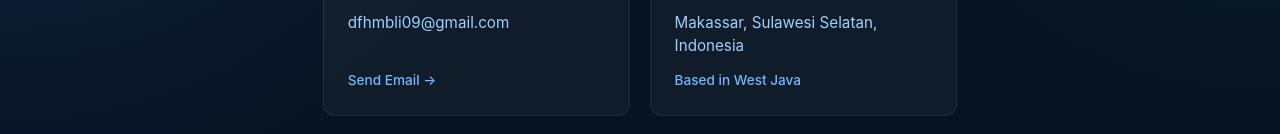
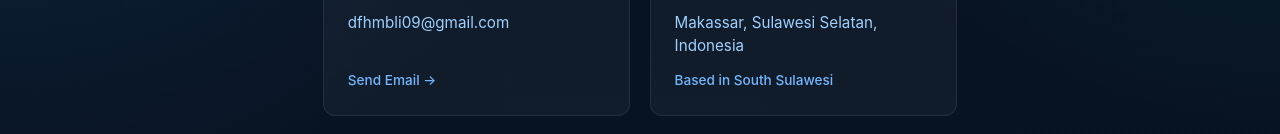
Before and after one commit to dfhmbliii/Portfolio, a Vue app: page /contact in a window 1280 px wide. Shown: the part 421-555 px from the top of the page. Built offline with nearby package versions, Linux system fonts and the light colour scheme.

Commit message:
fix: update location to Makassar, Sulawesi Selatan

```diff
--- a/src/locales/en.json
+++ b/src/locales/en.json
@@ -191,7 +191,7 @@
       "email": "Email",
       "email_action": "Send Email →",
       "location": "Location",
-      "location_action": "Based in West Java",
+      "location_action": "Based in South Sulawesi",
       "linkedin": "LinkedIn",
       "linkedin_action": "Visit Profile →",
       "github": "GitHub",
@@ -252,7 +252,7 @@
       "email": "Email",
       "email_action": "Send Email →",
       "location": "Location",
-      "location_action": "Based in West Java",
+      "location_action": "Based in South Sulawesi",
       "linkedin": "LinkedIn",
       "linkedin_action": "Visit Profile →",
       "github": "GitHub",
--- a/src/locales/id.json
+++ b/src/locales/id.json
@@ -191,7 +191,7 @@
       "email": "Email",
       "email_action": "Kirim Email →",
       "location": "Location",
-      "location_action": "Berasal dari Jawa Barat",
+      "location_action": "Berasal dari Sulawesi Selatan",
       "linkedin": "LinkedIn",
       "linkedin_action": "Kunjungi Profil →",
       "github": "GitHub",
@@ -252,7 +252,7 @@
       "email": "Email",
       "email_action": "Kirim Email →",
       "location": "Lokasi",
-      "location_action": "Berlokasi di Jawa Barat",
+      "location_action": "Berlokasi di Sulawesi Selatan",
       "linkedin": "LinkedIn",
       "linkedin_action": "Kunjungi Profil →",
       "github": "GitHub",
--- a/src/pages/Contact.vue
+++ b/src/pages/Contact.vue
@@ -75,8 +75,8 @@ const contacts = [
   {
     icon: '📍',
     title: 'Location',
-    value: 'Bekasi, Indonesia',
-    action: 'Based in West Java',
+    value: 'Makassar, Sulawesi Selatan',
+    action: 'Based in South Sulawesi',
     isLink: false
   },
   {
```
